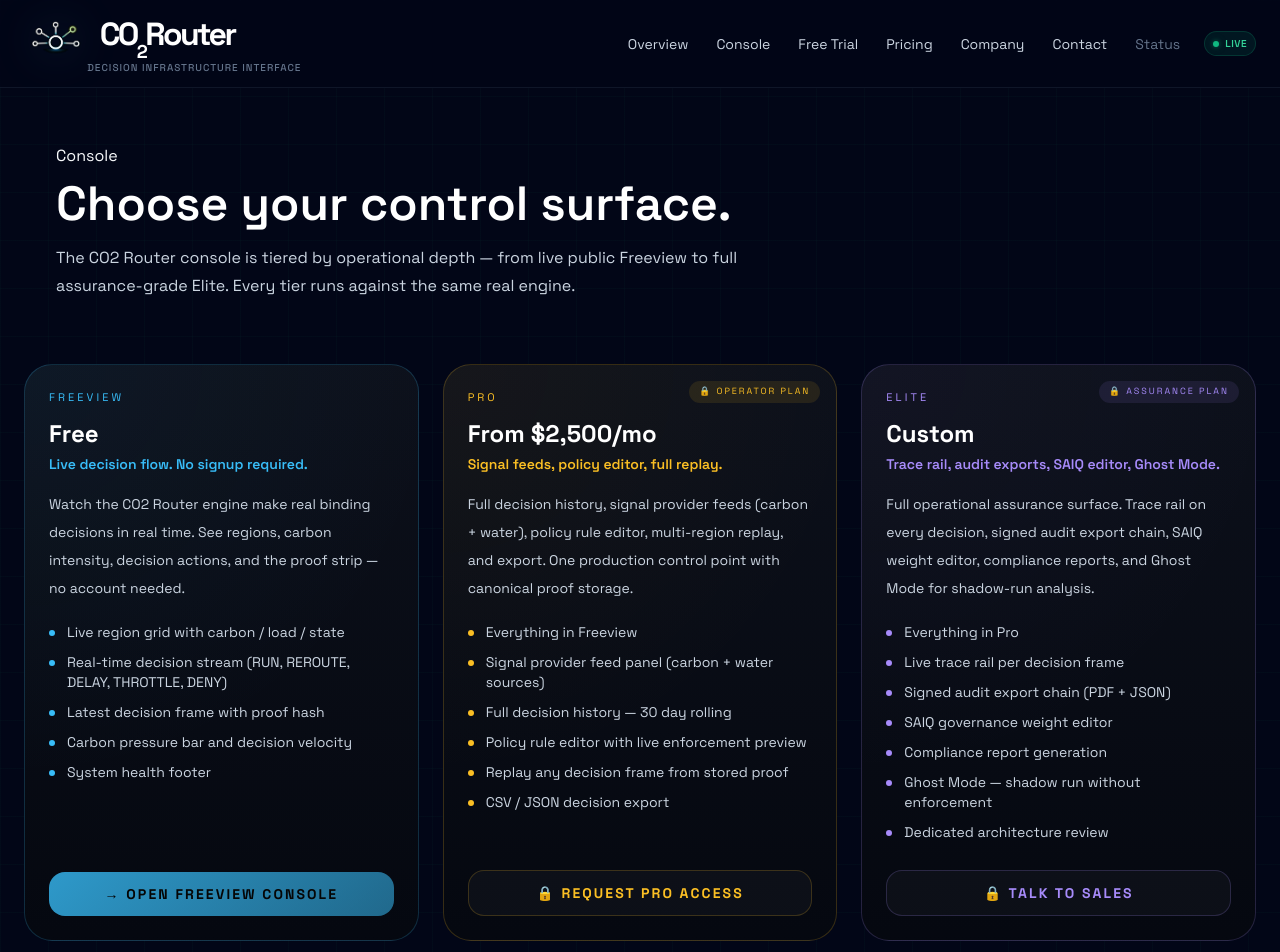
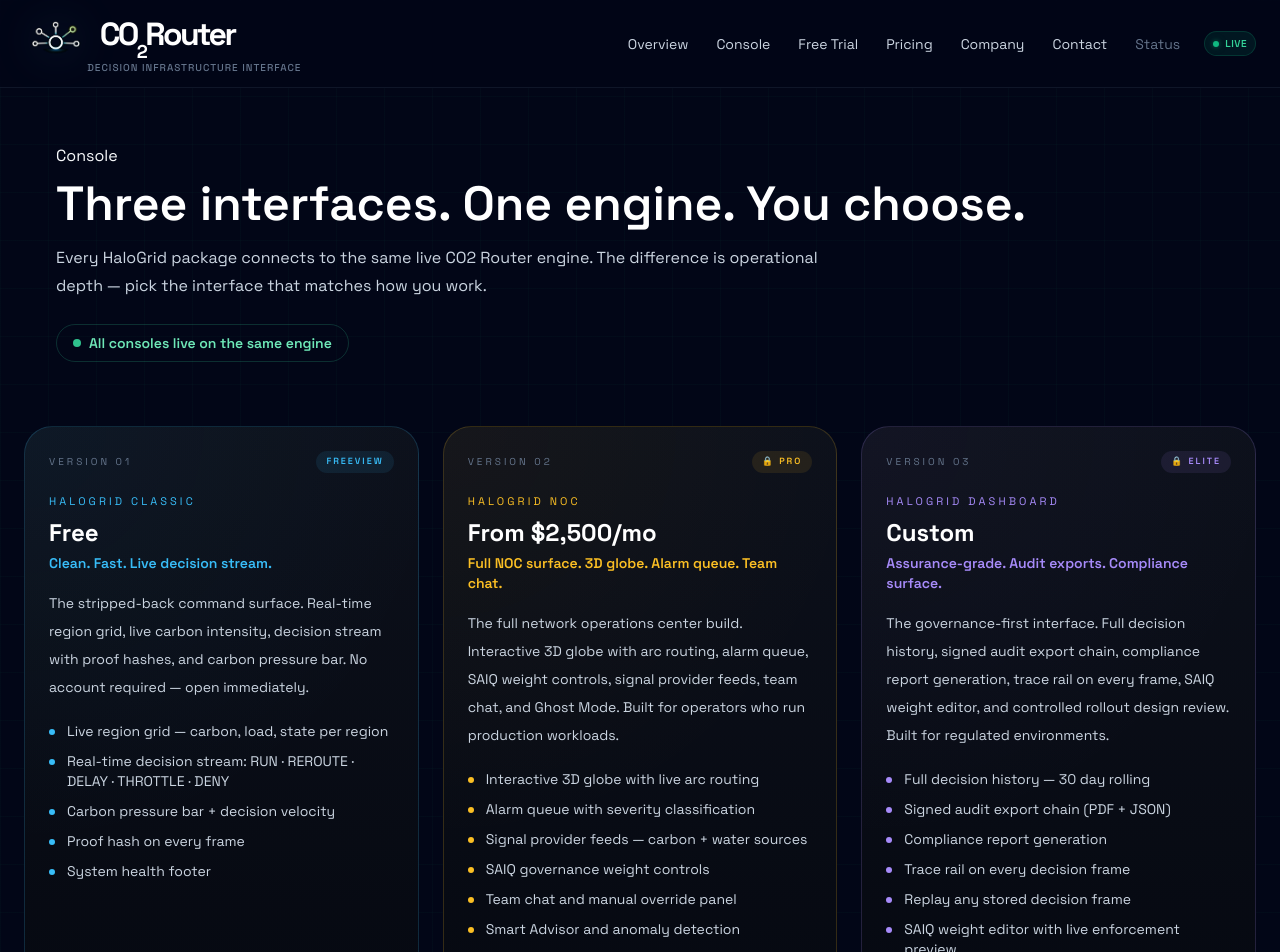
Before and after one commit to reprewindai-dev/co2router-site, a Next.js app: page /console in a window 1280 px wide. Shown: the top 952 px of the page. Built offline with nearby package versions, Linux system fonts and the light colour scheme.

Commit message:
feat: update console page - two HaloGrid packages (Classic + NOC), remove dashboard variant

```diff
--- a/src/app/console/page.tsx
+++ b/src/app/console/page.tsx
@@ -3,182 +3,179 @@
 
 export const metadata: Metadata = {
   title: 'Console',
-  description: 'Choose your CO2 Router console tier — Freeview, Pro, or Elite.',
+  description: 'Choose your HaloGrid interface — three CO2 Router console packages, all running on the same live engine.',
 }
 
-const tiers = [
+const consoles = [
   {
-    id: 'freeview',
-    name: 'Freeview',
-    badge: null,
-    badgeColor: null,
+    id: 'classic',
+    version: '01',
+    name: 'HaloGrid Classic',
+    plan: 'Freeview',
+    planColor: '#38bdf8',
     price: 'Free',
-    tagline: 'Live decision flow. No signup required.',
+    tagline: 'Clean. Fast. Live decision stream.',
     description:
-      'Watch the CO2 Router engine make real binding decisions in real time. See regions, carbon intensity, decision actions, and the proof strip — no account needed.',
+      'The stripped-back command surface. Real-time region grid, live carbon intensity, decision stream with proof hashes, and carbon pressure bar. No account required — open immediately.',
     features: [
-      'Live region grid with carbon / load / state',
-      'Real-time decision stream (RUN, REROUTE, DELAY, THROTTLE, DENY)',
-      'Latest decision frame with proof hash',
-      'Carbon pressure bar and decision velocity',
+      'Live region grid — carbon, load, state per region',
+      'Real-time decision stream: RUN · REROUTE · DELAY · THROTTLE · DENY',
+      'Carbon pressure bar + decision velocity',
+      'Proof hash on every frame',
       'System health footer',
     ],
     locked: false,
-    cta: 'Open Freeview console',
+    cta: 'Launch HaloGrid Classic',
     href: '/live',
-    borderColor: 'rgba(56,189,248,0.2)',
-    glowColor: 'rgba(56,189,248,0.05)',
-    accentColor: '#38bdf8',
-    badgeBg: '',
+    border: 'rgba(56,189,248,0.18)',
+    glow: 'rgba(56,189,248,0.05)',
+    accent: '#38bdf8',
+    badge: null,
   },
   {
-    id: 'pro',
-    name: 'Pro',
-    badge: 'Operator plan',
+    id: 'noc',
+    version: '02',
+    name: 'HaloGrid NOC',
+    plan: 'Pro',
+    planColor: '#fbbf24',
     price: 'From $2,500/mo',
-    tagline: 'Signal feeds, policy editor, full replay.',
+    tagline: 'Full NOC surface. 3D globe. Alarm queue. Team chat.',
     description:
-      'Full decision history, signal provider feeds (carbon + water), policy rule editor, multi-region replay, and export. One production control point with canonical proof storage.',
+      'The full network operations center build. Interactive 3D globe with arc routing, alarm queue, SAIQ weight controls, signal provider feeds, team chat, and Ghost Mode. Built for operators who run production workloads.',
     features: [
-      'Everything in Freeview',
-      'Signal provider feed panel (carbon + water sources)',
-      'Full decision history — 30 day rolling',
-      'Policy rule editor with live enforcement preview',
-      'Replay any decision frame from stored proof',
-      'CSV / JSON decision export',
+      'Interactive 3D globe with live arc routing',
+      'Alarm queue with severity classification',
+      'Signal provider feeds — carbon + water sources',
+      'SAIQ governance weight controls',
+      'Team chat and manual override panel',
+      'Smart Advisor and anomaly detection',
+      'Ghost Mode — shadow run without enforcement',
     ],
     locked: true,
     cta: 'Request Pro access',
     href: '/access',
-    borderColor: 'rgba(251,191,36,0.2)',
-    glowColor: 'rgba(251,191,36,0.04)',
-    accentColor: '#fbbf24',
-    badgeBg: 'rgba(251,191,36,0.1)',
+    border: 'rgba(251,191,36,0.18)',
+    glow: 'rgba(251,191,36,0.04)',
+    accent: '#fbbf24',
+    badge: 'Operator plan',
   },
   {
-    id: 'elite',
-    name: 'Elite',
-    badge: 'Assurance plan',
+    id: 'dashboard',
+    version: '03',
+    name: 'HaloGrid Dashboard',
+    plan: 'Elite',
+    planColor: '#a78bfa',
     price: 'Custom',
-    tagline: 'Trace rail, audit exports, SAIQ editor, Ghost Mode.',
+    tagline: 'Assurance-grade. Audit exports. Compliance surface.',
     description:
-      'Full operational assurance surface. Trace rail on every decision, signed audit export chain, SAIQ weight editor, compliance reports, and Ghost Mode for shadow-run analysis.',
+      'The governance-first interface. Full decision history, signed audit export chain, compliance report generation, trace rail on every frame, SAIQ weight editor, and controlled rollout design review. Built for regulated environments.',
     features: [
-      'Everything in Pro',
-      'Live trace rail per decision frame',
+      'Full decision history — 30 day rolling',
       'Signed audit export chain (PDF + JSON)',
-      'SAIQ governance weight editor',
       'Compliance report generation',
-      'Ghost Mode — shadow run without enforcement',
+      'Trace rail on every decision frame',
+      'Replay any stored decision frame',
+      'SAIQ weight editor with live enforcement preview',
       'Dedicated architecture review',
     ],
     locked: true,
     cta: 'Talk to sales',
     href: '/contact',
-    borderColor: 'rgba(167,139,250,0.2)',
-    glowColor: 'rgba(167,139,250,0.04)',
-    accentColor: '#a78bfa',
-    badgeBg: 'rgba(167,139,250,0.1)',
+    border: 'rgba(167,139,250,0.18)',
+    glow: 'rgba(167,139,250,0.04)',
+    accent: '#a78bfa',
+    badge: 'Assurance plan',
   },
 ] as const
 
 export default function ConsolePage() {
   return (
     <div className="space-y-8 pb-10">
+
       {/* Hero */}
       <section className="surface-card-strong p-8">
         <div className="eyebrow">Console</div>
         <h1 className="mt-3 text-4xl font-semibold text-white sm:text-5xl">
-          Choose your control surface.
+          Three interfaces. One engine. You choose.
         </h1>
         <p className="mt-4 max-w-3xl text-base leading-7 text-slate-300">
-          The CO2 Router console is tiered by operational depth — from live public Freeview to
-          full assurance-grade Elite. Every tier runs against the same real engine.
+          Every HaloGrid package connects to the same live CO2 Router engine. The difference
+          is operational depth — pick the interface that matches how you work.
         </p>
+        <div className="mt-6 inline-flex items-center gap-2 rounded-full border border-emerald-400/20 bg-emerald-400/8 px-4 py-2">
+          <span className="h-2 w-2 animate-pulse rounded-full bg-emerald-400" />
+          <span className="text-sm font-semibold text-emerald-300">All consoles live on the same engine</span>
+        </div>
       </section>
 
-      {/* Tier cards */}
+      {/* Console cards */}
       <section className="grid gap-6 lg:grid-cols-3">
-        {tiers.map((tier) => (
+        {consoles.map((c) => (
           <div
-            key={tier.id}
+            key={c.id}
             className="relative flex flex-col rounded-[28px] p-6"
             style={{
-              border: `1px solid ${tier.borderColor}`,
-              background: `radial-gradient(circle at top left, ${tier.glowColor}, transparent 60%), linear-gradient(180deg, rgba(13,17,28,0.97), rgba(5,8,16,0.99))`,
+              border: `1px solid ${c.border}`,
+              background: `radial-gradient(circle at top left, ${c.glow}, transparent 55%), linear-gradient(180deg, rgba(13,17,28,0.97), rgba(5,8,16,0.99))`,
             }}
           >
-            {/* Lock badge */}
-            {tier.locked && (
-              <div
-                className="absolute right-4 top-4 rounded-full px-2.5 py-1 text-[9px] uppercase tracking-[0.22em]"
-                style={{ background: tier.badgeBg, color: tier.accentColor }}
+            {/* Version + plan badge */}
+            <div className="flex items-center justify-between gap-3 mb-5">
+              <span className="text-[10px] uppercase tracking-[0.3em] text-slate-500">
+                Version {c.version}
+              </span>
+              <span
+                className="rounded-full px-2.5 py-1 text-[9px] uppercase tracking-[0.22em] font-semibold"
+                style={{ background: `${c.planColor}18`, color: c.planColor }}
               >
-                🔒 {tier.badge}
-              </div>
-            )}
-
-            {/* Tier name */}
-            <div
-              className="text-[11px] uppercase tracking-[0.28em]"
-              style={{ color: tier.accentColor }}
-            >
-              {tier.name}
+                {c.locked ? '🔒 ' : ''}{c.plan}
+              </span>
             </div>
 
-            <div className="mt-3 text-2xl font-bold text-white">{tier.price}</div>
-            <div className="mt-1 text-sm font-semibold" style={{ color: tier.accentColor }}>
-              {tier.tagline}
+            <div className="text-[11px] uppercase tracking-[0.28em] mb-2" style={{ color: c.accent }}>
+              {c.name}
             </div>
-            <p className="mt-4 text-sm leading-7 text-slate-300">{tier.description}</p>
+            <div className="text-2xl font-bold text-white">{c.price}</div>
+            <div className="mt-1 text-sm font-semibold" style={{ color: c.accent }}>
+              {c.tagline}
+            </div>
 
-            {/* Features */}
+            <p className="mt-4 text-sm leading-7 text-slate-300">{c.description}</p>
+
             <ul className="mt-5 flex-1 space-y-2.5">
-              {tier.features.map((f) => (
+              {c.features.map((f) => (
                 <li key={f} className="flex items-start gap-3 text-sm text-slate-300">
-                  <span
-                    className="mt-2 h-1.5 w-1.5 shrink-0 rounded-full"
-                    style={{ background: tier.accentColor }}
-                  />
+                  <span className="mt-2 h-1.5 w-1.5 shrink-0 rounded-full" style={{ background: c.accent }} />
                   {f}
                 </li>
               ))}
             </ul>
 
-            {/* CTA */}
             <Link
-              href={tier.href}
-              className="mt-7 inline-flex items-center justify-center rounded-2xl px-5 py-3 text-sm font-bold uppercase tracking-[0.15em] transition-all duration-200"
+              href={c.href}
+              className="mt-7 inline-flex items-center justify-center rounded-2xl px-5 py-3 text-sm font-bold uppercase tracking-[0.15em] transition-all duration-200 hover:brightness-110"
               style={
-                !tier.locked
-                  ? {
-                      background: `linear-gradient(135deg, ${tier.accentColor}cc, ${tier.accentColor}88)`,
-                      color: '#050505',
-                    }
-                  : {
-                      border: `1px solid ${tier.borderColor}`,
-                      background: 'rgba(255,255,255,0.03)',
-                      color: tier.accentColor,
-                    }
+                !c.locked
+                  ? { background: `linear-gradient(135deg,${c.accent}cc,${c.accent}88)`, color: '#050505' }
+                  : { border: `1px solid ${c.border}`, background: 'rgba(255,255,255,0.03)', color: c.accent }
               }
             >
-              {!tier.locked ? '→ ' : '🔒 '}
-              {tier.cta}
+              {c.locked ? '🔒 ' : '→ '}{c.cta}
             </Link>
           </div>
         ))}
       </section>
 
-      {/* Compare note */}
+      {/* Bottom note */}
       <section className="surface-card p-6">
         <div className="grid gap-6 lg:grid-cols-[1fr_auto] lg:items-center">
           <div>
-            <div className="eyebrow">All tiers. Same engine.</div>
+            <div className="eyebrow">Same engine. Different depth.</div>
             <p className="mt-3 text-sm leading-7 text-slate-300">
-              Freeview, Pro, and Elite all run against the live CO2 Router engine on Coolify.
-              The difference is operational depth — how much of the decision surface you can
-              inspect, replay, and govern. Start with Freeview to verify it works, then upgrade
-              when you need enforcement in production.
+              HaloGrid Classic, NOC, and Dashboard all run live against the CO2 Router engine.
+              Start with Classic — free, no signup. Upgrade to NOC when your team needs
+              a full operations surface. Move to Dashboard when you need governance,
+              audit exports, and compliance reporting.
             </p>
           </div>
           <div className="flex flex-col gap-3 lg:flex-shrink-0">
@@ -186,7 +183,7 @@
               href="/live"
               className="rounded-full bg-cyan-300 px-6 py-3 text-center text-sm font-bold uppercase tracking-[0.15em] text-slate-950 transition hover:bg-cyan-200"
             >
-              Open Freeview now
+              Open Classic free
             </Link>
             <Link
               href="/pricing"
@@ -197,6 +194,7 @@
           </div>
         </div>
       </section>
+
     </div>
   )
 }
```
